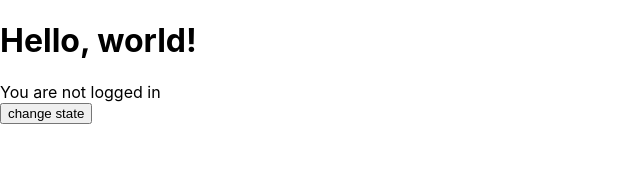
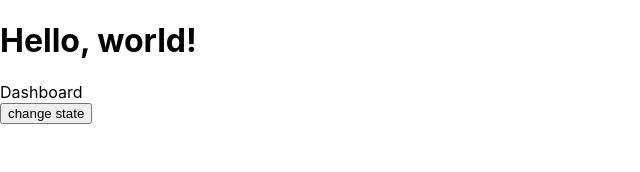
Before and after one commit to MahdiSohaily/MahdiSohaily.github.io, a React (Create React App) app: page / in a window 1280 px wide. Both pictures are taken after a click on the button "change state". Shown: the top 172 px of the page, without its empty margins (0-640 px from the left). Built offline with nearby package versions, Linux system fonts and the light colour scheme.

Commit message:
Add ternary operator

```diff
--- a/src/App.js
+++ b/src/App.js
@@ -1,6 +1,7 @@
 import React, { Component } from 'react';
 import Message from './components/Message';
 import Button from './components/Button';
+import Dashboard from './components/Dashboard';
 import './styles/App.css';
 
 class App extends Component {
@@ -27,7 +28,7 @@ class App extends Component {
     return (
       <div>
         <h1>Hello, world!</h1>
-        {this.state.isLogin && <Message />}
+        {this.state.isLogin ? <Dashboard /> : <Message />}
         <Button title="change state" handleState={this.tick} />
       </div>
     );
--- /dev/null
+++ b/src/components/Dashboard.jsx
@@ -0,0 +1,9 @@
+import React, { Component } from 'react'
+
+export default class Dashboard extends Component {
+  render() {
+    return (
+      <div>Dashboard</div>
+    )
+  }
+}
```
